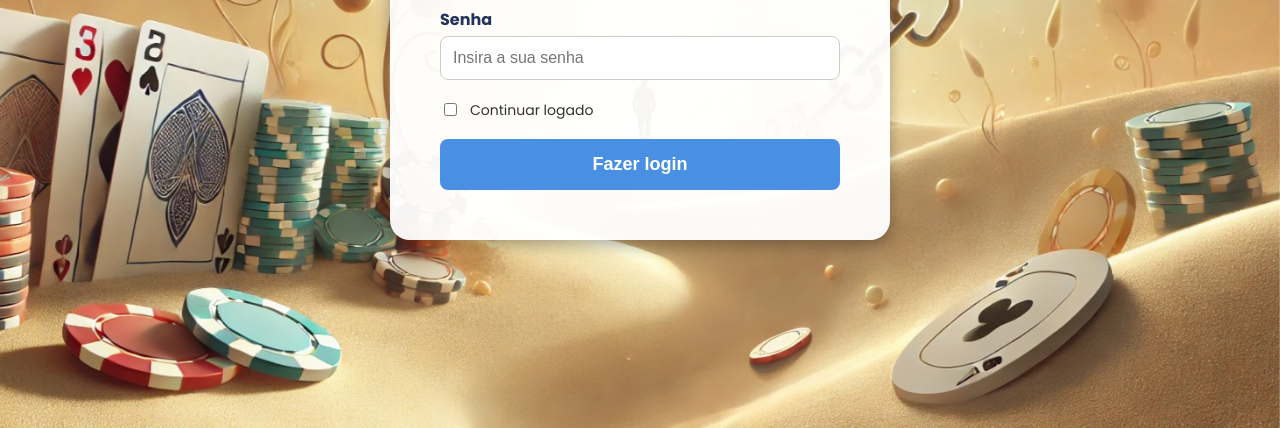
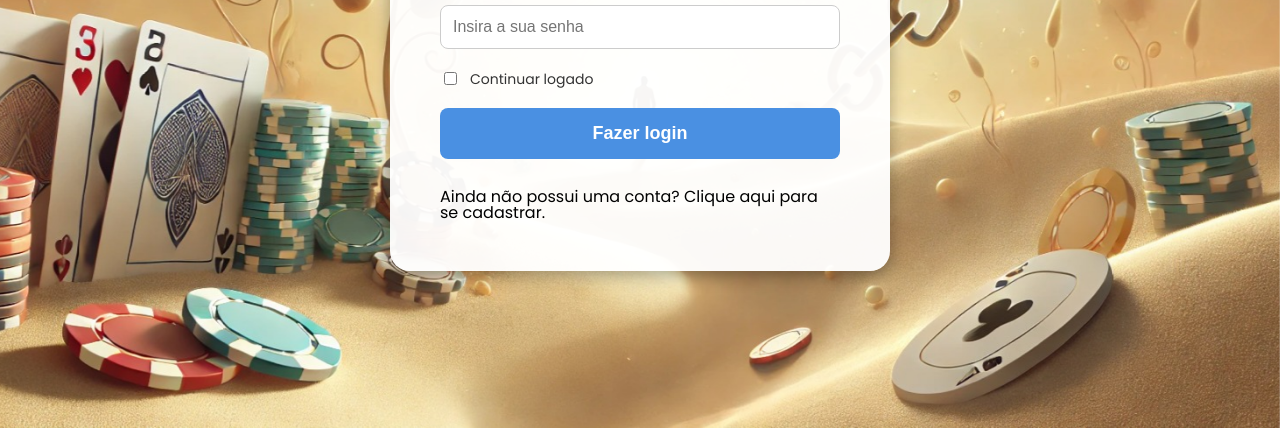
Before and after one commit to gbecherp/AntiBet, a website: page login/index.html in a window 1280 px wide. Shown: the part 372-800 px from the top of the page. Drawn offline with nearby package versions, Linux system fonts and the light colour scheme.

Commit message:
adds redirection

```diff
--- a/login/index.html
+++ b/login/index.html
@@ -33,6 +33,9 @@
 
       <!-- Botão de Login -->
       <button type="submit" class="login-button">Fazer login</button>
+
+      <!-- Criar uma conta -->
+       <p class="criar-conta">Ainda não possui uma conta? <a href="./../cadastro/index.html">Clique aqui para se cadastrar.</a></p>
     </form>
   </main>
 </body>
--- a/login/style.css
+++ b/login/style.css
@@ -88,6 +88,10 @@
   transform: scale(1.02); /* Subtle grow effect */
 }
 
+.criar-conta {
+  padding-top: 30px;
+}
+
 /* Responsiveness */
 @media (max-width: 768px) {
   .login-container {
```
